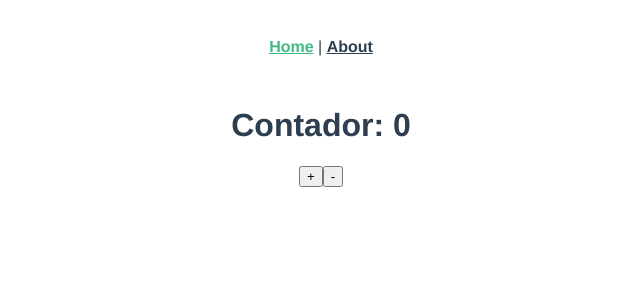
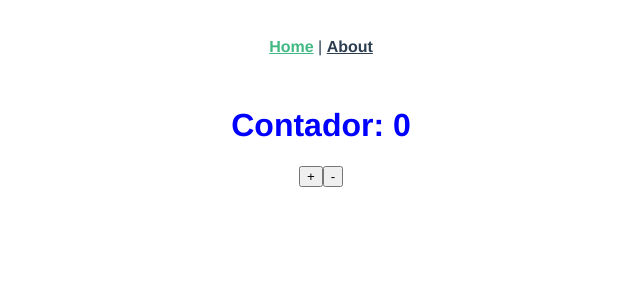
Before and after one commit to pseguel27/composition-api-init, a Vue app: page / in a window 1280 px wide. Shown: the top 300 px of the page, without its empty margins (319-959 px from the left). Built offline with nearby package versions, Linux system fonts and the light colour scheme.

Commit message:
computed

```diff
--- a/src/views/About.vue
+++ b/src/views/About.vue
@@ -1,15 +1,16 @@
 <template>
   <div class="about">
-   <h1>
+   <h1
+    :style="{'color': color}">
       Contador: {{contador}}
     </h1>
     <button @click="aumentar">+</button>
-    <button @click="disminuir">-</button>-->
+    <button @click="disminuir">-</button>
   </div>
 </template>
 
 <script>
-import { ref } from 'vue'
+import { computed, ref } from 'vue'
 export default {
   //se ejecuta antes que se cree el componente, una vez que los props se resuelven, y es el punto de entrada para las API de composición
   //this desaparece, acceso directo a todos los datos
@@ -26,7 +27,15 @@
     const disminuir = () => {
       contador.value --
     }
-    return {contador, aumentar, disminuir}
+
+    const color = computed(() => {
+      if(contador.value < 0){
+        return 'red';
+      }else{
+        return 'blue';
+      }
+    })
+    return {contador, aumentar, disminuir, color}
   },
 }
 </script>
--- a/src/views/Home.vue
+++ b/src/views/Home.vue
@@ -1,6 +1,9 @@
 <template>
   <div class="home">
-    <h1>Contador: {{contador}}</h1>
+   <h1
+    :style="{'color': color}">
+      Contador: {{contador}}
+    </h1>
     <button @click="aumentar">+</button>
     <button @click="disminuir">-</button>
   </div>
@@ -13,6 +16,15 @@
       contador: 0
     }
   },
+  computed: {
+    color(){
+      if(this.contador < 0){
+        return 'red'
+      }else{
+        return 'blue'
+      }
+    }
+  },
   methods: {
     aumentar(){
       this.contador++;
```
